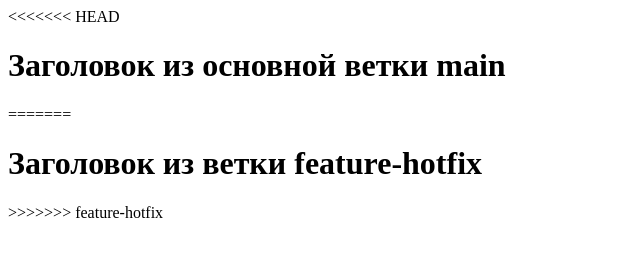
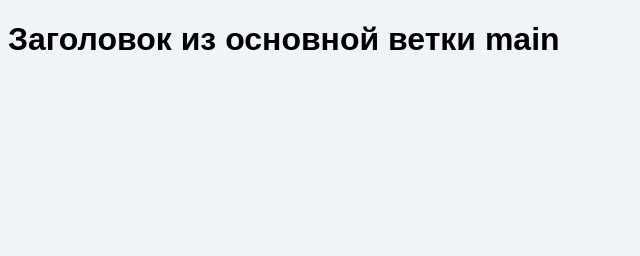
Before and after one commit to hydxcg52/git-lab-25, a plain HTML site: page index.html in a window 1280 px wide. Shown: the whole page, without its empty margins (0-640 px from the left). Drawn offline with Linux system fonts and the light colour scheme.

Commit message:
Fix merge conflict markers in index.html

```diff
--- a/index.html
+++ b/index.html
@@ -7,10 +7,6 @@
     <link rel="stylesheet" href="style.css">
 </head>
 <body>
-<<<<<<< HEAD
     <h1>Заголовок из основной ветки main</h1>
-=======
-    <h1>Заголовок из ветки feature-hotfix</h1>
->>>>>>> feature-hotfix
 </body>
 </html>
--- a/style.css
+++ b/style.css
@@ -0,0 +1,4 @@
+body {
+    font-family: Arial, sans-serif;
+    background-color: #f0f4f8;
+}
```
